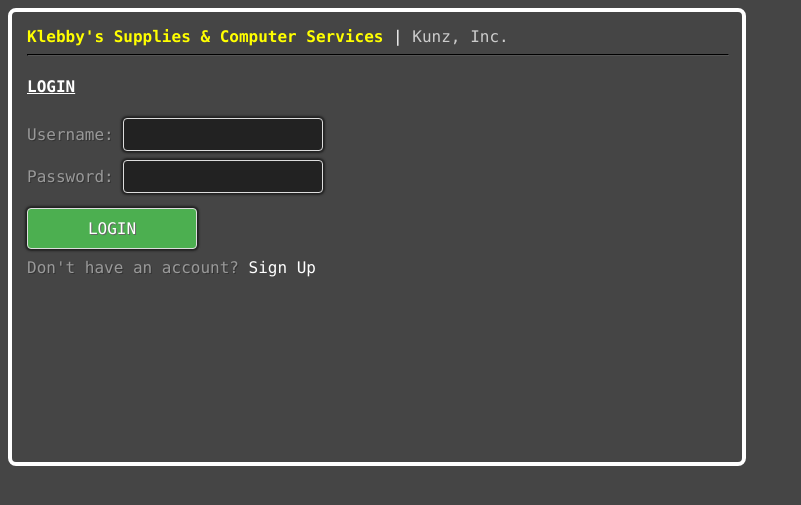
After one commit to hkunz/webpos-system, a PHP site: page /login.php in a window 1280 px wide. The commit adds this page. Shown: the top 505 px of the page, without its empty margins (0-801 px from the left). Run offline with PHP 8.4, Linux system fonts and the light colour scheme.

Commit message:
user login system

```diff
--- a/css/main-styles.css
+++ b/css/main-styles.css
@@ -106,11 +106,6 @@ option.pick-option:first-child {
     color: #888;
 }
 
-a:hover {
-  cursor: pointer;
-  background-color: yellow;
-}
-
 div.container-wrapper {
   width: 100%;
   height: 100%;
@@ -118,7 +113,7 @@ div.container-wrapper {
 }
 
 div.container-left {
-  padding: 10px 10px 10px 10px;
+  padding: 15px 15px 15px 15px;
   border: 4px solid white;
   border-radius: 8px;
   width: 830px;
@@ -139,21 +134,25 @@ div.container-right {
 
 .button {
   background-color: #4CAF50; /* Green */
-  border: none;
+  border: 2px solid #0;
   color: white;
-  padding: 0px;
+  padding: 10px;
+  min-width: 139px;
   text-align: center;
   text-decoration: none;
   display: inline-block;
   font-size: 16px;
+  font-weight: normal;
   margin: 0px;
   cursor: pointer;
+  text-shadow: 1px 1px #666666;
 }
 
-.button2 {background-color: #008CBA;} /* Blue */
-.button3 {background-color: #f44336;} /* Red */
-.button4 {background-color: #e7e7e7; color: black;} /* Gray */
-.button5 {background-color: #555555;} /* Black */
+.button-green {background-color: #4CAF50;} /* Green */
+.button-blue {background-color: #008CBA;} /* Blue */
+.button-red {background-color: #f44336;} /* Red */
+.button-gray {background-color: #555555;} /* Gray */
+.button-black {background-color: #222222;} /* Black */
 
 button.commit-transaction-button {
   background-color: #06C258; /* Green */
@@ -353,3 +352,26 @@ label.standard-label {
 label.profit {
   color: #00FF00;
 }
+
+.help-block {
+  color: #ff3333;
+  text-shadow: 1px 1px #222222;
+  background-color: #000000;
+}
+
+a:link {
+  color: #FFFFFF;
+  text-decoration: none;
+}
+
+a:visited {
+  color: #FFFFFF;
+}
+
+a:hover {
+  color: #FFFF00;
+  background:0;
+}
+
+a:active {
+}
--- /dev/null
+++ b/login.php
@@ -0,0 +1,131 @@
+<?php
+// SOURCE: https://www.tutorialrepublic.com/php-tutorial/php-mysql-login-system.php
+// Initialize the session
+session_start();
+
+// Check if the user is already logged in, if yes then redirect him to welcome page
+if(isset($_SESSION["loggedin"]) && $_SESSION["loggedin"] === true){
+    header("location: welcome.php");
+    exit;
+}
+
+// Include config file
+require_once "php/db.php";
+
+// Define variables and initialize with empty values
+$username = $password = "";
+$username_err = $password_err = "";
+
+// Processing form data when form is submitted
+if($_SERVER["REQUEST_METHOD"] == "POST"){
+
+    // Check if username is empty
+    if(empty(trim($_POST["username"]))){
+        $username_err = "Please enter username.";
+    } else{
+        $username = trim($_POST["username"]);
+    }
+
+    // Check if password is empty
+    if(empty(trim($_POST["password"]))){
+        $password_err = "Please enter your password.";
+    } else{
+        $password = trim($_POST["password"]);
+    }
+
+    // Validate credentials
+    if(empty($username_err) && empty($password_err)){
+        // Prepare a select statement
+        $sql = "SELECT id, username, password FROM users WHERE username = ?";
+
+        if($stmt = mysqli_prepare($link, $sql)){
+            // Bind variables to the prepared statement as parameters
+            mysqli_stmt_bind_param($stmt, "s", $param_username);
+
+            // Set parameters
+            $param_username = $username;
+
+            // Attempt to execute the prepared statement
+            if(mysqli_stmt_execute($stmt)){
+                // Store result
+                mysqli_stmt_store_result($stmt);
+
+                // Check if username exists, if yes then verify password
+                if(mysqli_stmt_num_rows($stmt) == 1){
+                    // Bind result variables
+                    mysqli_stmt_bind_result($stmt, $id, $username, $hashed_password);
+                    if(mysqli_stmt_fetch($stmt)){
+                        if(password_verify($password, $hashed_password)){
+                            // Password is correct, so start a new session
+                            session_start();
+
+                            // Store data in session variables
+                            $_SESSION["loggedin"] = true;
+                            $_SESSION["id"] = $id;
+                            $_SESSION["username"] = $username;
+
+                            // Redirect user to welcome page
+                            header("location: welcome.php");
+                        } else{
+                            // Display an error message if password is not valid
+                            $password_err = "The password you entered was not valid.";
+                        }
+                    }
+                } else{
+                    // Display an error message if username doesn't exist
+                    $username_err = "No account found with that username.";
+                }
+            } else{
+                echo "Oops! Something went wrong. Please try again later.";
+            }
+        }
+
+        // Close statement
+        mysqli_stmt_close($stmt);
+    }
+
+    if ($username_err) $username_err = "&nbsp;" . $username_err . "&nbsp;";
+    if ($password_err) $password_err = "&nbsp;" . $password_err . "&nbsp;";
+
+    // Close connection
+    mysqli_close($link);
+}
+?>
+
+<!DOCTYPE html>
+<html lang="en">
+<head>
+  <meta charset="UTF-8">
+  <title>Klebby's Login</title>
+  <!-- <link rel="stylesheet" href="https://maxcdn.bootstrapcdn.com/bootstrap/3.3.7/css/bootstrap.css"> -->
+  <script type="text/javascript" src="js/Utils.js"></script>
+  <link type="text/css" rel="stylesheet" href="css/main-styles.css">
+  <style>.form-group {margin-bottom:9px;}
+  </style>
+</head>
+<body class="body">
+  <div class="container-wrapper">
+    <div class="container-left" style="width:700px;">
+      <label class="heading"><script type="text/javascript">document.write(Utils.getStoreHeading());</script></label> | <label class="heading-sub"><script type="text/javascript">document.write(Utils.getStoreSubHeading());</script></label>
+      <hr class="division">
+      <h4><u>LOGIN</u></h4>
+      <form action="<?php echo htmlspecialchars($_SERVER["PHP_SELF"]); ?>" method="post" autocomplete="off">
+         <div class="form-group <?php echo (!empty($username_err)) ? 'has-error' : ''; ?>">
+           <label class="standard-label">Username: </label>
+           <input type="text" name="username" class="form-control" value="<?php echo $username; ?>" spellcheck="false" style="width:200px;padding:6px;">
+           <span class="help-block"><?php echo $username_err; ?></span>
+         </div>
+         <div class="form-group <?php echo (!empty($password_err)) ? 'has-error' : ''; ?>">
+           <label class="standard-label">Password: </label>
+           <input type="password" name="password" class="form-control" style="padding:6px;width:200px;">
+           <span class="help-block"><?php echo $password_err; ?></span>
+         </div>
+         <div class="form-group" style="margin-top:15px;">
+           <input type="submit" class="button button-green" value="LOGIN" style="width:170px;">
+         </div>
+         <label class="standard-label">Don't have an account?&nbsp;</label><a href="register.php">Sign Up</a>
+       </form>
+    </div>
+  </div>
+</body>
+</html>
--- a/php/db.php
+++ b/php/db.php
@@ -1,5 +1,15 @@
 <?php
-//Database connection.
+
+define('DB_SERVER', 'localhost');
+define('DB_USERNAME', 'root');
+define('DB_PASSWORD', '');
+define('DB_NAME', 'chuyte');
+
+$link = mysqli_connect(DB_SERVER, DB_USERNAME, DB_PASSWORD, DB_NAME);
+
+if ($link === false) {
+    die("ERROR: Could not connect. " . mysqli_connect_error());
+}
 
 $server = "localhost";
 $user = "hkunz";
@@ -9,7 +19,8 @@ $db = "chuyte";
 $con = MySQLi_connect($server, $user, $pass, $db); //for procedural use
 $sql_con = new mysqli($server, $user, $pass, $db); //for object-oriented use
 
-if (MySQLi_connect_errno()) {
-   echo "Failed to connect to MySQL: " . MySQLi_connect_error();
+
+if (MySQLi_connect_errno() || $link === false) {
+    die("ERROR: Could not connect. " . mysqli_connect_error());
 }
 ?>
```
Also changed, not shown: index.php (+8 -48 lines), items-create/index.php (+8 -0 lines), logout.php (added, +14 -0 lines), register.php (added, +142 -0 lines), reset-password.php (added, +118 -0 lines), service/index.php (+8 -2 lines), statistics/index.php (+12 -1 lines), welcome.php (added, +63 -0 lines), php/config.php (added).
